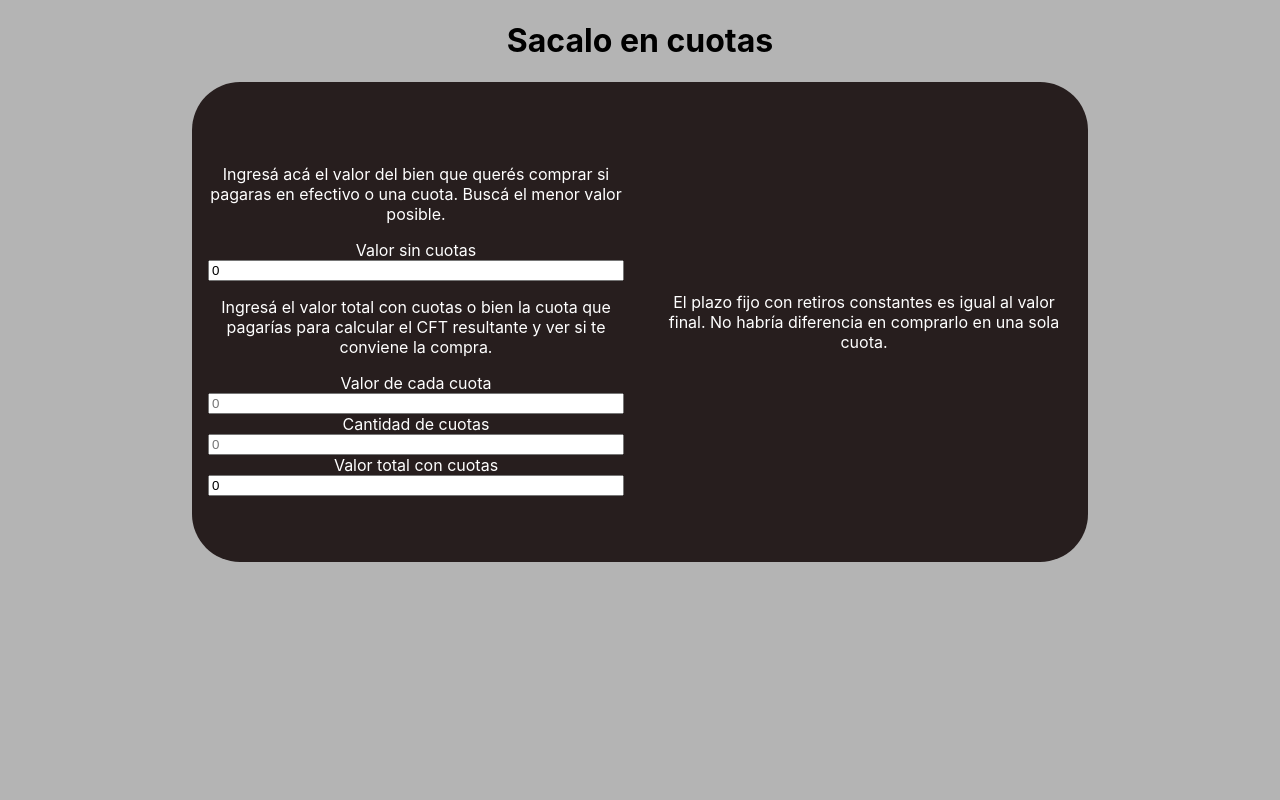
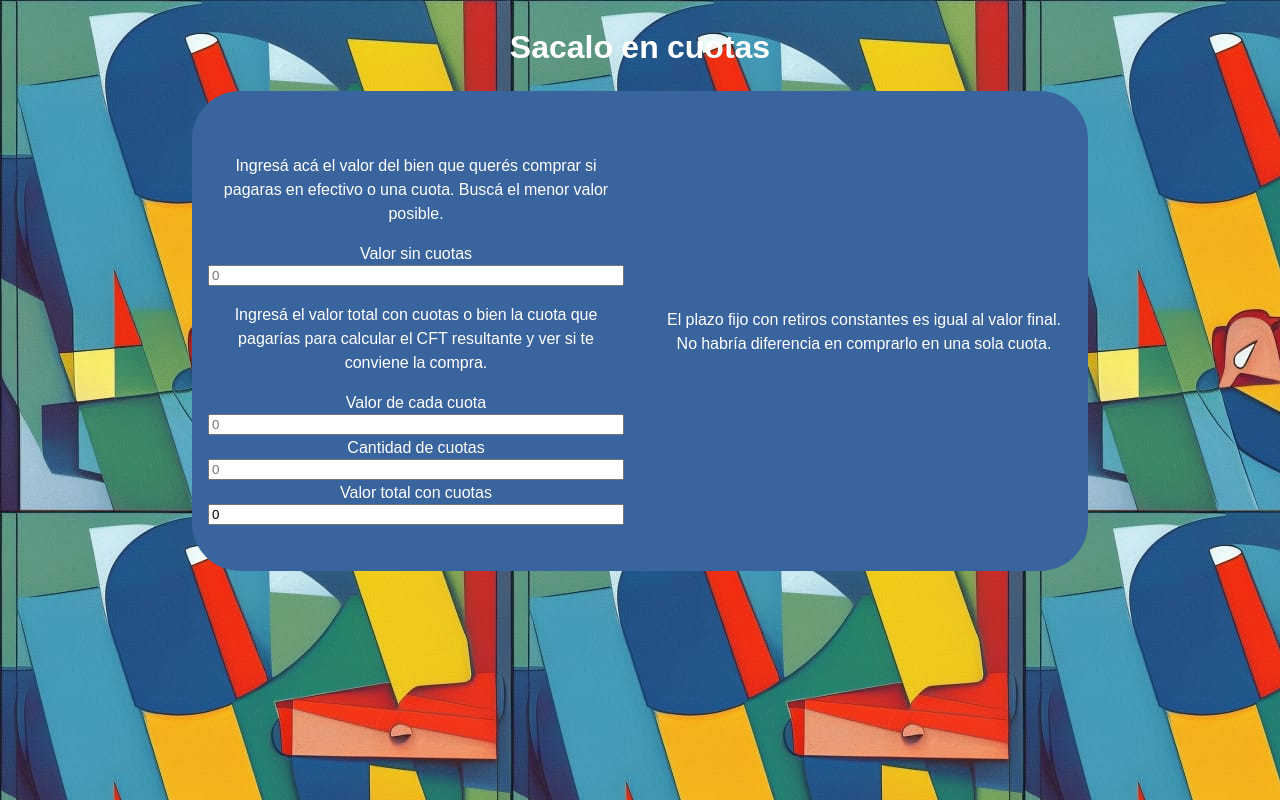
Before and after one commit to soype/sacaloencuotas, a React (Create React App) app: page / in a window 1280 px wide. Built offline with nearby package versions, Linux system fonts and the light colour scheme.

Commit message:
Add background

```diff
--- a/src/App.css
+++ b/src/App.css
@@ -1,8 +1,13 @@
+@import url('https://fonts.googleapis.com/css2?family=Noto+Sans+Miao&display=swap');
+
 .App {
   text-align: center;
+  font-family: 'Noto Sans Miao', sans-serif;
   display: flex;
   flex-direction: column;
   align-items: center;
-  background-color: rgb(180, 180, 180);
+  background-color: rgb(242	187	64	);
   height: 100vh;
+  background: url('./background.jpg');
+  color: white;
 }
--- a/src/components/UI/Card.module.css
+++ b/src/components/UI/Card.module.css
@@ -1,7 +1,7 @@
 .card {
   height: 30rem;
   width: 70%;
-  background-color: rgb(39, 30, 30);
+  background-color: rgb(58, 100, 158);
   border-radius: 3rem;
   color: white;
 }/*# sourceMappingURL=Card.module.css.map */
--- a/src/components/UI/Card.module.scss
+++ b/src/components/UI/Card.module.scss
@@ -1,7 +1,7 @@
 .card{
     height: 30rem;
     width: 70%;
-    background-color: rgb(39, 30, 30);
+    background-color: rgb(58, 100, 158);
     border-radius: 3rem;
-    color: white,
+    color: white;
 }
--- a/src/components/calculator/Form.js
+++ b/src/components/calculator/Form.js
@@ -6,7 +6,7 @@ import Result from "./Result";
 
 const Form = () => {
   const [tasa, setTasa] = useState(0.97);
-  const [resultado, setResultado] = useState("Conviene");
+  const [resultado, setResultado] = useState("");
   const [valorInicial, setValorInicial] = useState(0);
   const [valorCuota, setValorCuota] = useState(0);
   const [cantCuotas, setCantCuotas] = useState(0);
@@ -21,7 +21,7 @@ const Form = () => {
     if (plazoFijo > 0) {
       let diferencia = Math.abs(plazoFijo);
       setResultado(
-        "Te conviene sacarlo en cuotas. Si inviertes los $" +
+        "Te conviene sacarlo en cuotas. Si invertís los $" +
           valorInicial +
           " que cuesta el producto en un plazo fijo y vas retirando el pago de las cuotas, ganarías $" +
           diferencia.toFixed(2) +
@@ -66,7 +66,7 @@ const Form = () => {
         <label htmlFor="">Valor sin cuotas</label>
         <input
           type="number"
-          value={valorInicial}
+          placeholder={valorInicial}
           onChange={valorInicialHandler}
         />
         <p>
```
Also changed, not shown: src/background.jpg (added), 1 other file (tests, documents, lock files or other folders).
